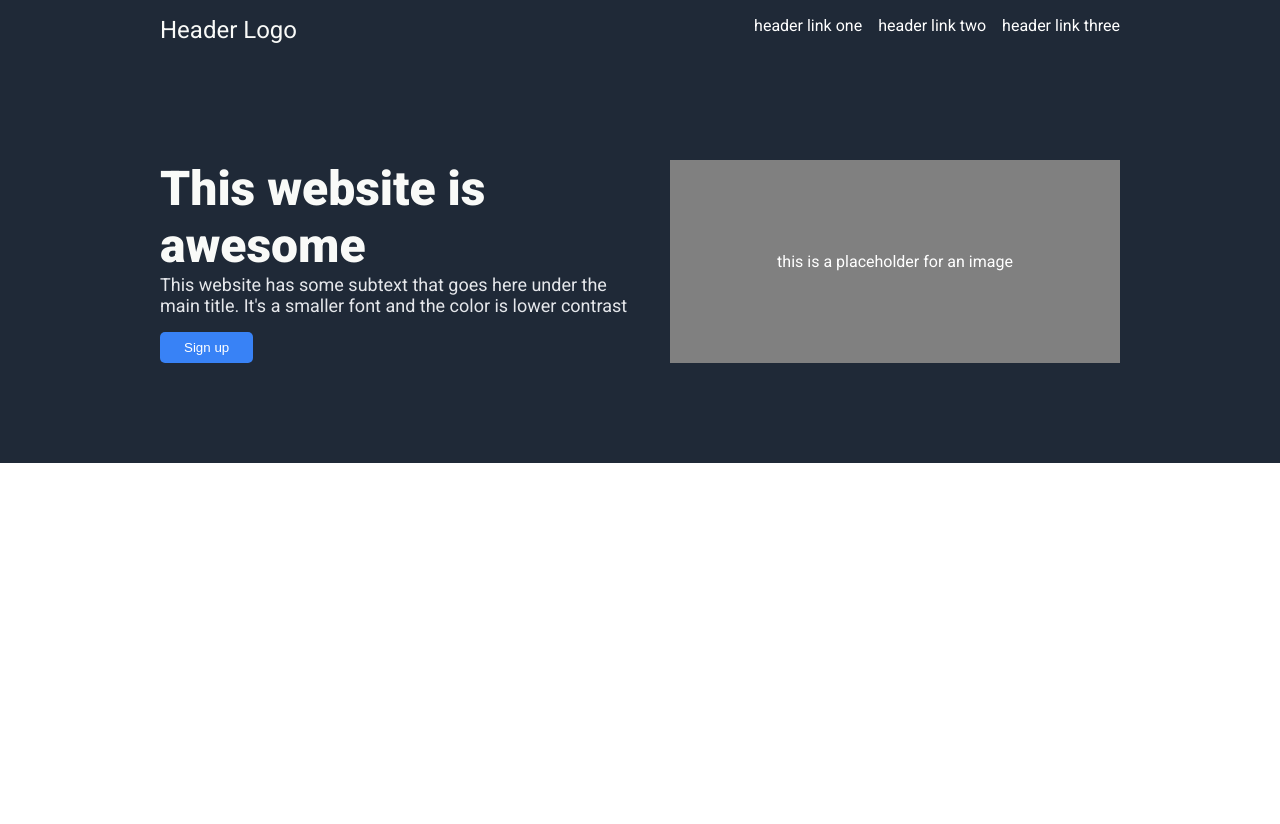
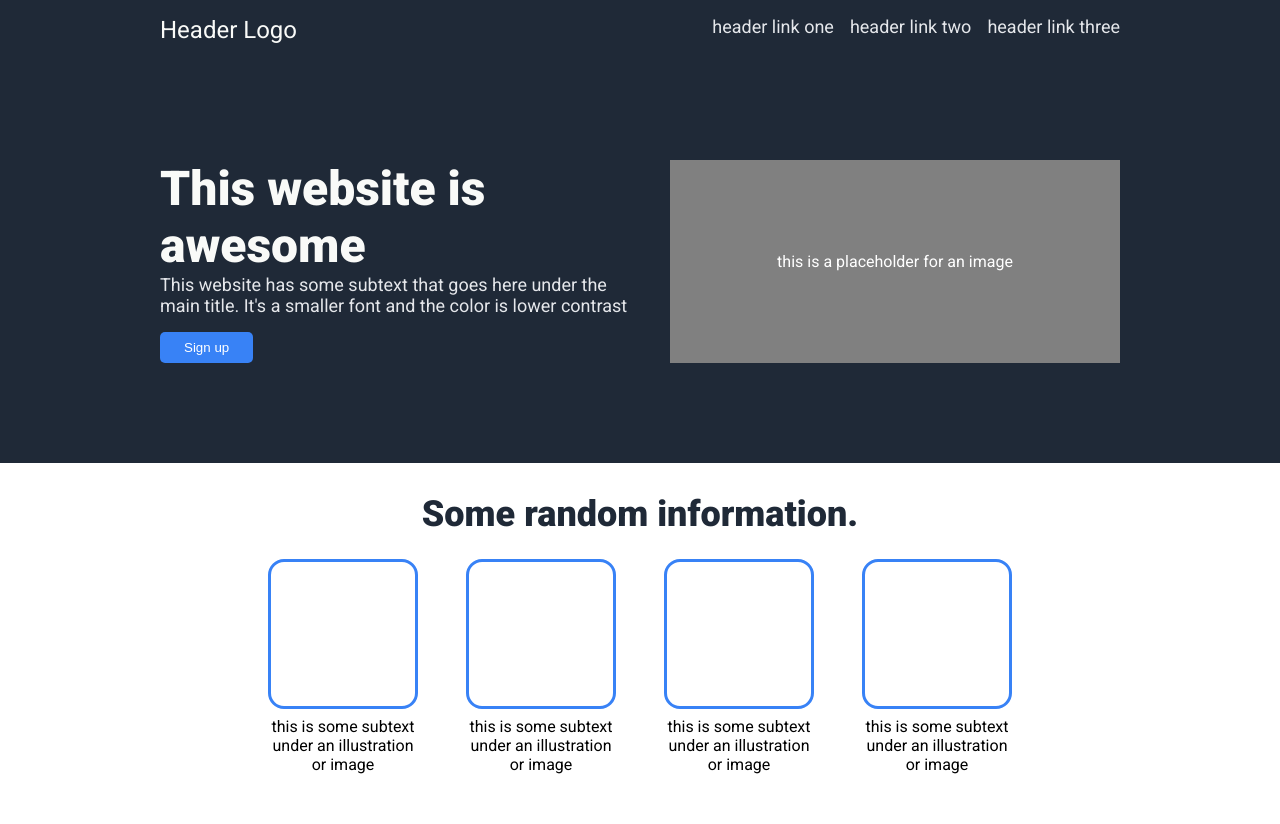
Before and after one commit to KarolMajerczyk/odin-landing-page, a plain HTML site: page index.html in a window 1280 px wide. Before the commit the page ends 800 px from the top, so only its background shows below. Drawn offline with Linux system fonts and the light colour scheme.

Commit message:
Create features section

```diff
--- a/index.html
+++ b/index.html
@@ -31,6 +31,27 @@
     </div>
 
     <!-- Section -->
+    <div class="features">
+      <h2 class="section-title">Some random information.</h2>
+      <div class="features-cards">
+        <div class="card">
+          <div class="card-img"></div>
+          <p>this is some subtext under an illustration or image</p>
+        </div>
+        <div class="card">
+          <div class="card-img"></div>
+          <p>this is some subtext under an illustration or image</p>
+        </div>
+        <div class="card">
+          <div class="card-img"></div>
+          <p>this is some subtext under an illustration or image</p>
+        </div>
+        <div class="card">
+          <div class="card-img"></div>
+          <p>this is some subtext under an illustration or image</p>
+        </div>
+      </div>
+    </div>
 
     <!-- Section -->
 
--- a/style.css
+++ b/style.css
@@ -50,7 +50,8 @@ body {
 
 .nav-list a {
   text-decoration: none;
-  color: #ffffff;
+  color: #e5e7eb;
+  font-size: 18px;
 }
 
 .hero {
@@ -88,3 +89,42 @@ body {
   color: #ffffff;
   background-color: #3882f6;
 }
+
+/*  */
+
+.features {
+  padding: 30px 0px 50px 0px;
+  color: black;
+
+  display: flex;
+  flex-direction: column;
+  align-items: center;
+  gap: 24px;
+}
+
+.section-title {
+  font-size: 36px;
+  font-weight: 900;
+  color: #1f2937;
+}
+
+.features-cards {
+  display: flex;
+  gap: 48px;
+}
+
+.card {
+  width: 150px;
+
+  text-align: center;
+}
+
+.card-img {
+  height: 150px;
+  border: 3px solid #3882f6;
+  border-radius: 16px;
+
+  margin-bottom: 8px;
+}
+
+/*  */
```
